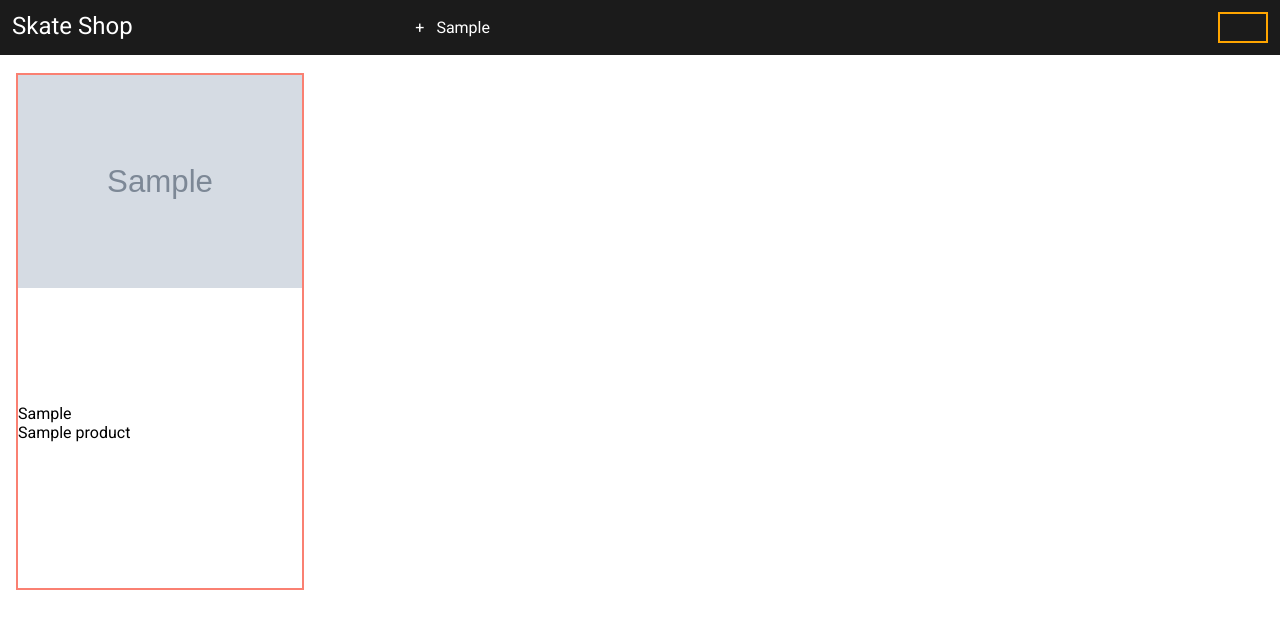
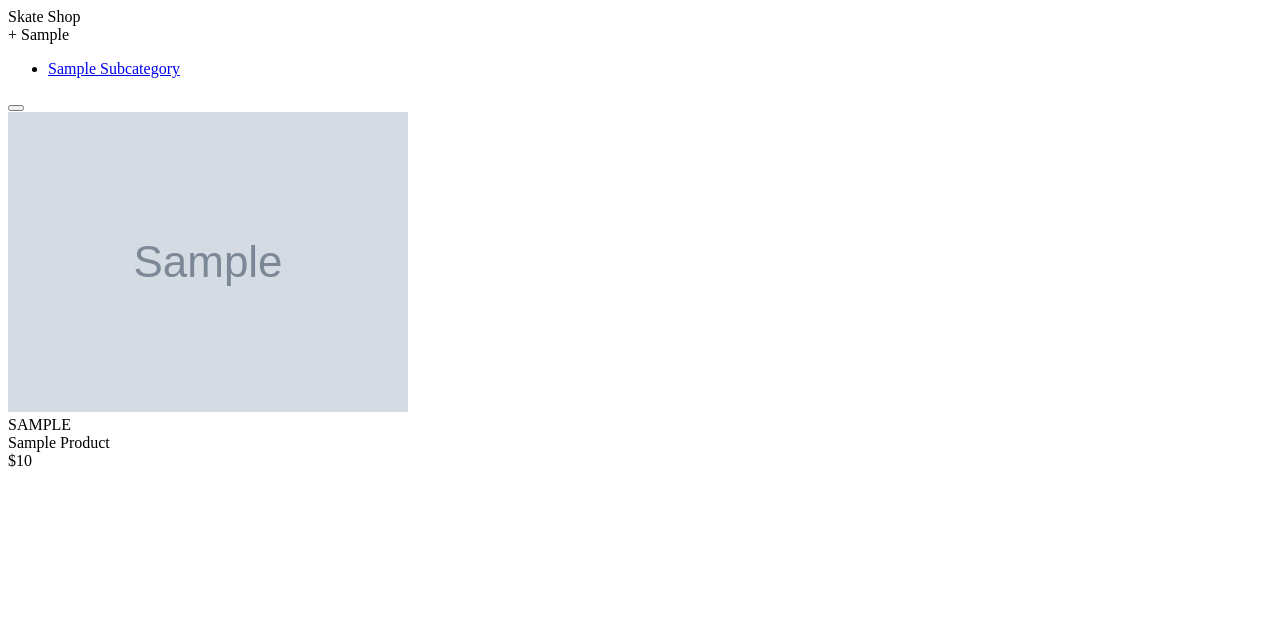
Before and after one commit to tslaytor/php_project, a PHP site: page /views/product_list.php?subcategory=1 in a window 1280 px wide. Shown: the top 629 px of the page. Run offline with PHP 8.4, Linux system fonts and the light colour scheme; tables that the repository leaves empty or names only in its code hold one stand-in row (values such as "Sample post"); grey boxes marked "Sample" are stand-in pictures.

Commit message:
added product details to listings, styled product listing

```diff
--- a/product_list.php
+++ /dev/null
@@ -1,37 +0,0 @@
-<?php include_once('header.php');
-
-$id = $_GET["subcategory"];
-// $subnav_item = $_GET["subnav_item"];
-
-$statement = $pdo->prepare("SELECT * FROM products WHERE subcategory_id = :id");
-$statement->bindValue(':id', $id);
-$statement->execute();
-$products = $statement->fetchAll(PDO::FETCH_ASSOC);
-
-$statement = $pdo->prepare("SELECT * FROM brand");
-$statement->execute();
-$brands = $statement->fetchAll(PDO::FETCH_BOTH);
-
-?>
-
-
-
-<div class="products-container">
-    <?php foreach($products as $product):?>
-        <div class="products-container_item">
-            <div class="product-image_wrapper">
-                <img class="product-image" src="<?php echo $product['image'] ?> ">
-            </div>
-            <div>
-                <?php foreach($brands as $brand) :?>
-                    <?php if($brand['id'] === $product['brand_id']){
-                        echo $brand['brand'];
-                    }?>
-                <?php endforeach ?>
-            </div>
-
-
-            <?php echo $product['title']?>
-        </div>
-    <?php endforeach ?>
-</div>
--- a/skate.js
+++ b/skate.js
@@ -41,11 +41,11 @@
 
 
 function gridRowHeight(){
-    $item = $(".products-container_item")
+    $item = $(".products-item")
     $width = $item.width();
-    $item.css("height", $width * 1.82 );
+    $item.css("min-height", $width * 1.82 );
 
-    $image = $(".product-image_wrapper")
+    $image = $(".products-item_image-wrapper")
     $imageWidth = $image.width();
     $image.css("height", $imageWidth * 1.16)
 
--- a/styles.css
+++ b/styles.css
@@ -38,6 +38,7 @@
     border: none;
     cursor: pointer;
 }
+
 .toggle-span {
     display: inline-block;
     width: 24px;
@@ -45,6 +46,13 @@
     margin: 3px;
     background-color: white;
 }
+
+#basket {
+    height: 100%;
+    width: 50px;
+    border: orange 2px solid;
+}
+
 .nav-list {
     /* display: flex; -- ADDED DYNAMICALLY BY JQUERY */
     flex-direction: column;
@@ -98,6 +106,7 @@
 
 .sub-list_title {
     text-decoration: none;
+    color: inherit;
 
 }
 
@@ -131,16 +140,17 @@
     }
 }
 
-.products-container {
+.products {
     display: grid;
     grid-template-columns: 1fr;
+    font-size: 0.9rem;
     /* grid-template-rows: 176vw; */
     /* grid-auto-rows: 176vw; */
 
 }
 
 @media(min-width: 320px){
-    .products-container {
+    .products {
         grid-template-columns: repeat(2, 1fr);
         /* grid-template-rows: 96vw;
         grid-auto-rows: 96vw; */
@@ -148,7 +158,7 @@
 }
 
 @media(min-width: 560px){
-    .products-container {
+    .products {
         grid-template-columns: repeat(3, 1fr);
         /* grid-template-rows: 56vw;
         grid-auto-rows: 56vw; */
@@ -156,31 +166,53 @@
 }
 
 @media(min-width: 768px){
-    .products-container {
+    .products {
         grid-template-columns: repeat(4, 1fr);
         /* grid-template-rows: 26vw;
         grid-auto-rows: 26vw; */
     }
 }
 
-.products-container_item {
+.products-item {
     border: solid salmon 2px;
     margin: 1rem;
     display: flex;
     flex-direction: column;
+    overflow: hidden;
 }
 
-#basket {
-    height: 100%;
-    width: 50px;
-    border: orange 2px solid;
-}
 
-.product-image_wrapper {
+
+.products-item_image-wrapper {
     width: 100%;
 }
 
-.product-image {
+.products-item_image {
     width: 100%;
     height: auto;
 }
+
+.products-item_listing {
+    flex-grow: 1;
+}
+
+.products-item_text {
+    display: flex;
+    flex-direction: column;
+    flex-grow: 1;
+}
+
+.products-item_text-top,
+.products-item_text-bottom {
+    padding: 10px;
+    display: flex;
+    flex-direction: column;
+    flex-grow: 1;
+    justify-content: space-around;
+}
+
+.products-item_brand {
+    font-weight: 900;
+    font-size: 1rem;
+    /* margin-bottom: 1rem; */
+}
--- a/header.php
+++ b/views/header.php
@@ -33,7 +33,7 @@
 
                         <div class="nav-item">
                             <span class="plus-minus">&plus;</span>
-                            <span ><?php echo ucwords($category['category'])?></span>
+                            <span><?php echo ucwords($category['category'])?></span>
                             <ul class="sub-list">
 
                                 <?php foreach($sub_items as $sub_item): ?>
--- /dev/null
+++ b/views/product_list.php
@@ -0,0 +1,50 @@
+<?php include_once('header.php');
+
+$id = $_GET["subcategory"];
+// $subnav_item = $_GET["subnav_item"];
+
+$statement = $pdo->prepare("SELECT * FROM products WHERE subcategory_id = :id");
+$statement->bindValue(':id', $id);
+$statement->execute();
+$products = $statement->fetchAll(PDO::FETCH_ASSOC);
+
+$statement = $pdo->prepare("SELECT * FROM brand");
+$statement->execute();
+$brands = $statement->fetchAll(PDO::FETCH_BOTH);
+
+?>
+
+
+
+<div class="products">
+    <?php foreach($products as $product):?>
+        <div class="products-item">
+            <div class="products-item_image-wrapper">
+                <img class="products-item_image" src="<?php echo $product['image'] ?> ">
+            </div>
+            <div class="products-item_text">
+                <div class="products-item_text-top">
+                    <div class="products-item_brand">
+                        <?php foreach($brands as $brand) :?>
+                            <?php if($brand['id'] === $product['brand_id']){
+                                echo strtoupper($brand['brand']);
+                            }?>
+                        <?php endforeach ?>
+                    </div>
+                    <div class="products-item_title">
+                        <?php echo ucwords(strtolower($product['title']))?>
+                    </div>
+                </div>
+                <div class="products-item_text-bottom">
+                    <div class="product-item_price">
+                        <?php echo "$".$product['price']?>
+                    </div>
+
+                </div>
+            </div>
+
+
+
+        </div>
+    <?php endforeach ?>
+</div>
```
Also changed, not shown: views/index.php (renamed from index.php).
